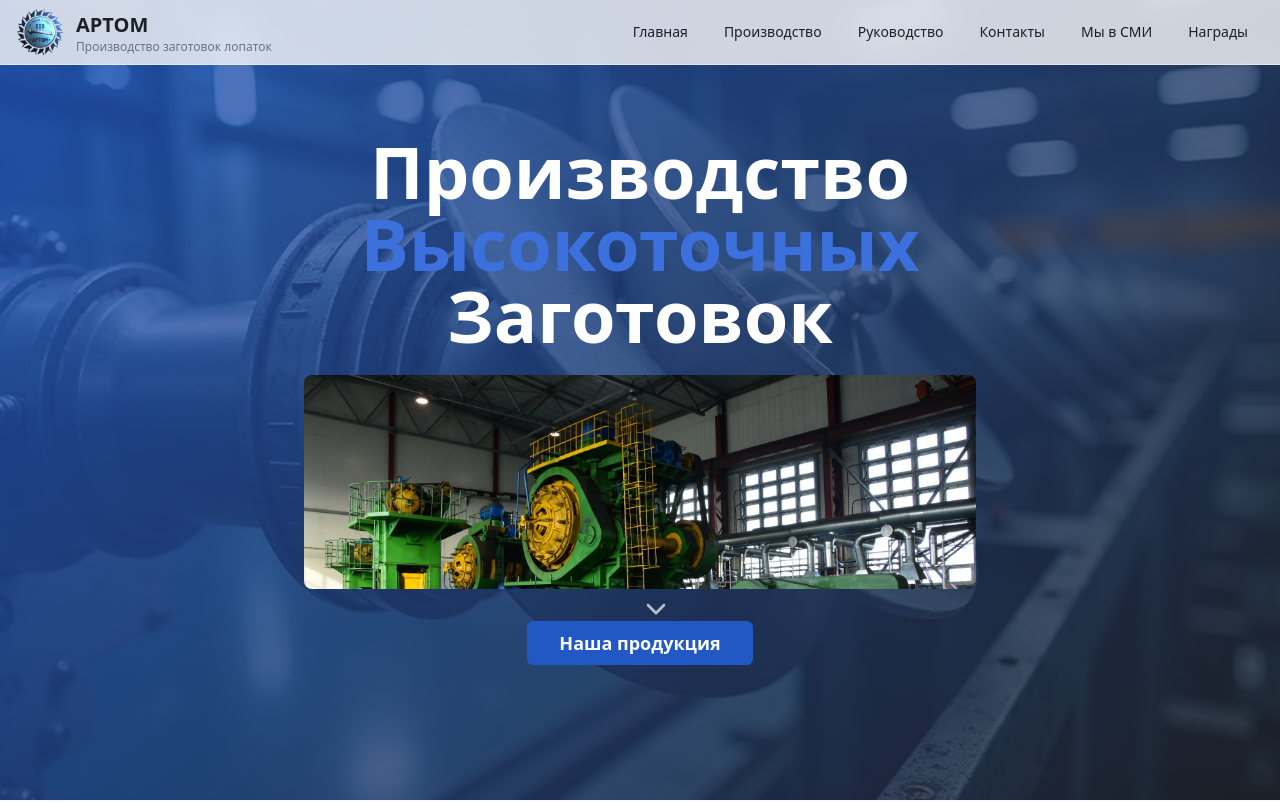
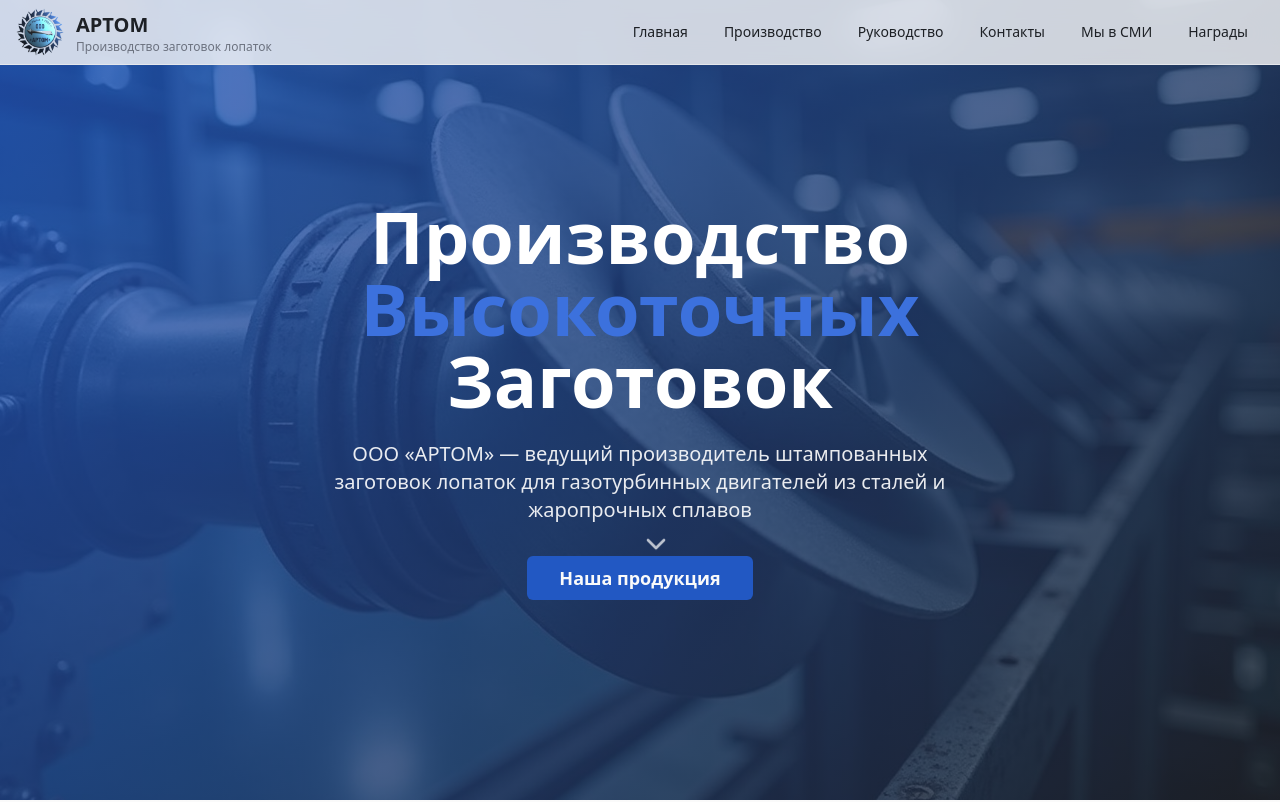
Before and after one commit to usernamestart2322/artom-forge-art, a React (Vite) app: page / in a window 1280 px wide. Shown: the top 802 px of the page. Built offline with nearby package versions, Linux system fonts and the light colour scheme.

Commit message:
Revert hero section image
Reverted the hero section image to its previous text-based content.

```diff
--- a/src/components/HeroSection.tsx
+++ b/src/components/HeroSection.tsx
@@ -24,13 +24,10 @@ const HeroSection = () => {
             <span className="block">Заготовок</span>
           </h1>
 
-          <div className="mb-8 max-w-2xl mx-auto">
-            <img
-              src="/lovable-uploads/f8efc78e-8aa7-41f2-96af-f1014dbe2df0.png"
-              alt="Производственная база АРТОМ"
-              className="w-full h-auto rounded-lg shadow-elegant"
-            />
-          </div>
+          <p className="text-lg md:text-xl text-white/90 mb-8 max-w-2xl mx-auto leading-relaxed">
+            ООО «АРТОМ» — ведущий производитель штампованных заготовок лопаток для газотурбинных двигателей
+            из сталей и жаропрочных сплавов
+          </p>
 
           <div className="flex justify-center">
             <Button
```
